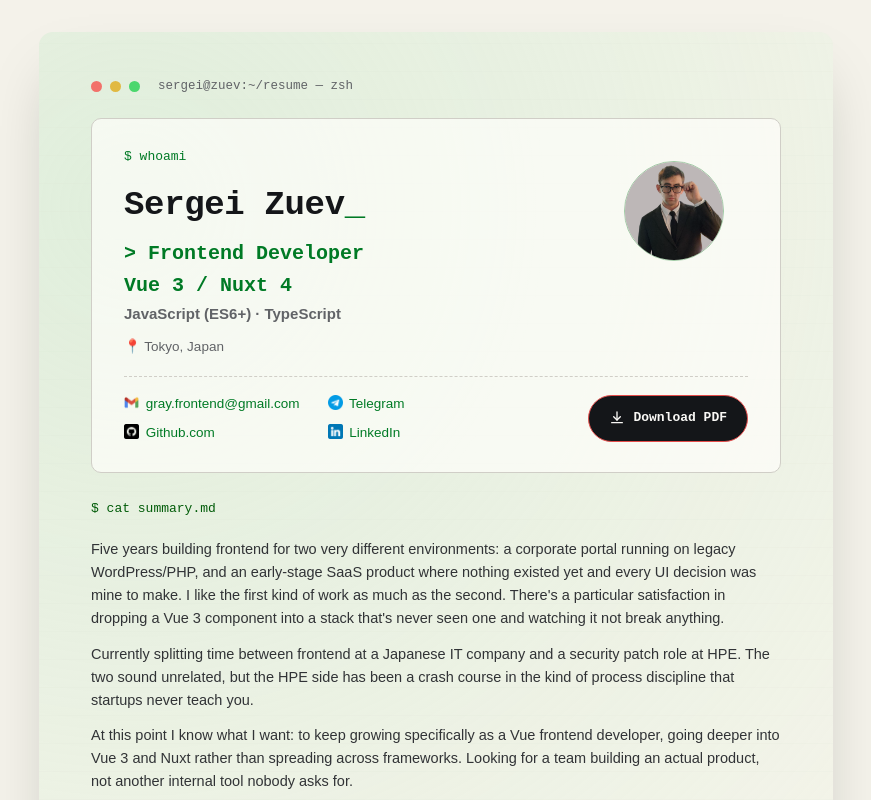
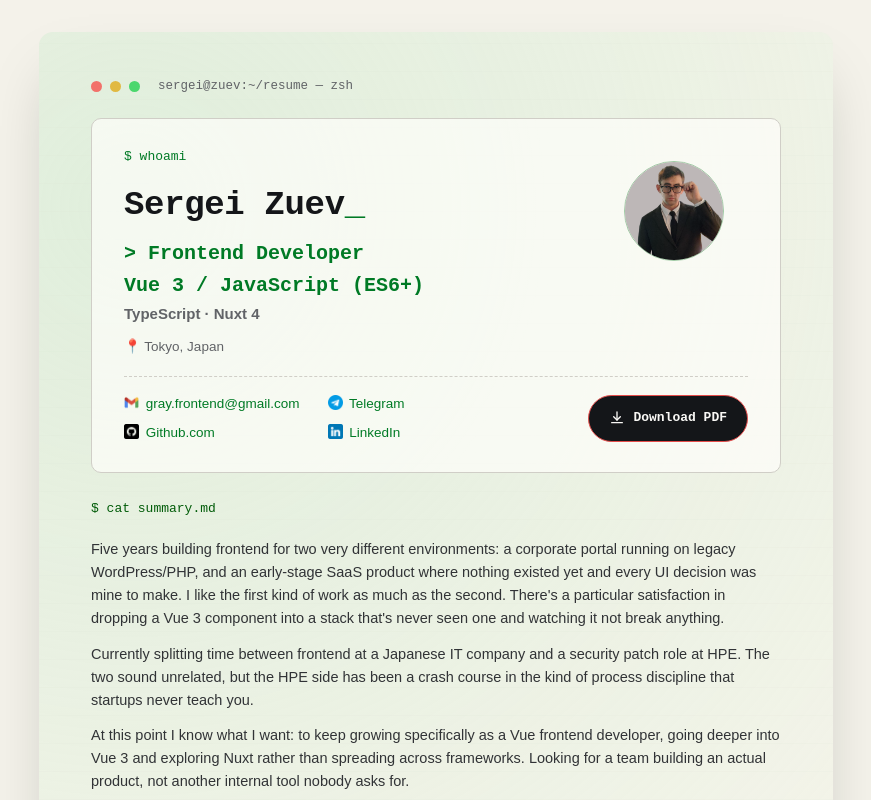
Before and after one commit to GrayMurakami/website-resume, a Nuxt app: page / in a window 1280 px wide. Shown: the top 800 px of the page, without its empty margins (204-1075 px from the left). Built offline with nearby package versions, Linux system fonts and the light colour scheme.

Commit message:
fix: Nuxt position as project +1

```diff
--- a/app/app.vue
+++ b/app/app.vue
@@ -20,7 +20,7 @@
       Currently splitting time between frontend at a Japanese IT company and a security patch role at HPE. The two sound unrelated, but the HPE side has been a crash course in the kind of process discipline that startups never teach you.
     </p>
     <p class="summary">
-      At this point I know what I want: to keep growing specifically as a Vue frontend developer, going deeper into Vue 3 and Nuxt rather than spreading across frameworks. Looking for a team building an actual product, not another internal tool nobody asks for.
+      At this point I know what I want: to keep growing specifically as a Vue frontend developer, going deeper into Vue 3 and exploring Nuxt rather than spreading across frameworks. Looking for a team building an actual product, not another internal tool nobody asks for.
     </p>
     <ResumeStats />
       <div class="rule"></div>
--- a/app/components/resume/ResumeHero.vue
+++ b/app/components/resume/ResumeHero.vue
@@ -62,11 +62,11 @@ onUnmounted(() => {
           </span>
           <br class="role-break">
           <span>
-            Vue&nbsp;3 / Nuxt&nbsp;4
+            Vue&nbsp;3 / JavaScript (ES6+)
           </span>
         </div>
         <div class="sub-role">
-          JavaScript (ES6+) · TypeScript
+           TypeScript · Nuxt&nbsp;4
         </div>
         <div class="sub-line">
           📍 Tokyo, Japan
```
